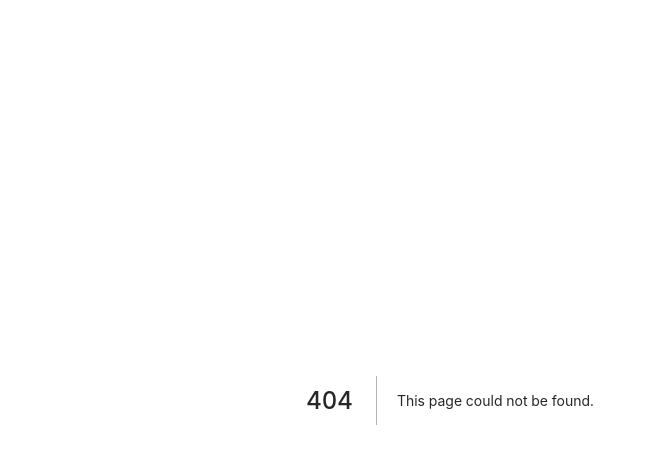
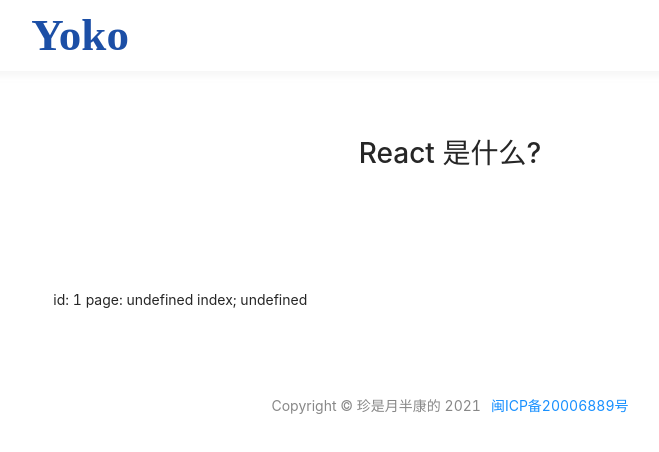
Before and after one commit to yokowu/blog-next, a Next.js app: page /post/1 in a window 1280 px wide. Before the commit this address had no page. Shown: the top 452 px of the page, without its empty margins (190-849 px from the left). Built offline with nearby package versions, Linux system fonts and the light colour scheme; a web font is replaced by a local one.

Commit message:
post路由

```diff
--- a/pages/post/index.js
+++ b/pages/post/[id].js
@@ -1,4 +1,5 @@
 import Head from 'next/head'
+import { useRouter } from 'next/router'
 import { Col, Row } from 'antd'
 import React, { useEffect, useState } from 'react'
 import Footer from '../../components/footer'
@@ -23,11 +24,16 @@ import 'highlight.js/styles/nord.css'
  })
 
 const Post = () => {
+  const router = useRouter()
   const [html, setHtml] = useState('')
+  const { id, page, index } = router.query
+
   useEffect(_ => {
-    let h = marked("")
-    setHtml(h)
-  }, [])
+    if (Object.keys(router.query).length > 0) {
+      let h = marked(`id: ${id} page: ${page} index; ${index}`)
+      setHtml(h)
+    }
+  }, [router.query])
 
   return (
     <div className="post">
```
